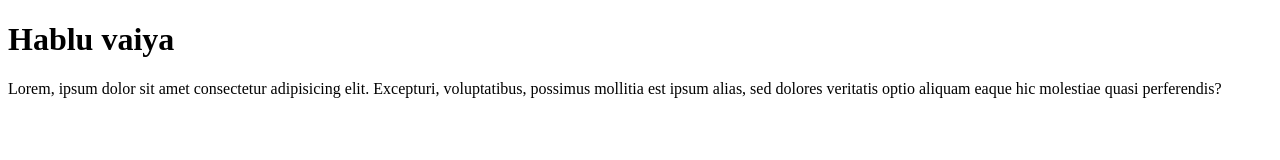
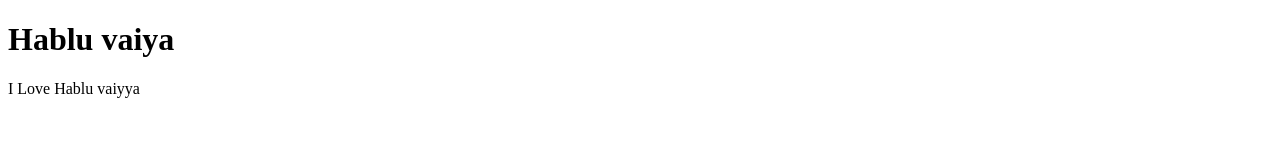
Before and after one commit to useranikfoysal/second-website, a plain HTML site: page index.html in a window 1280 px wide. Drawn offline with Linux system fonts and the light colour scheme.

Commit message:
Update index.html

```diff
--- a/index.html
+++ b/index.html
@@ -8,6 +8,5 @@
 <body>
     <h1>Hablu vaiya</h1>
 
-    <p>Lorem, ipsum dolor sit amet consectetur adipisicing elit. Excepturi, voluptatibus, possimus mollitia est ipsum alias, sed dolores veritatis optio aliquam eaque hic molestiae quasi perferendis?</p>
-</body>
+   <p>I Love Hablu vaiyya </p>
 </html>
```
